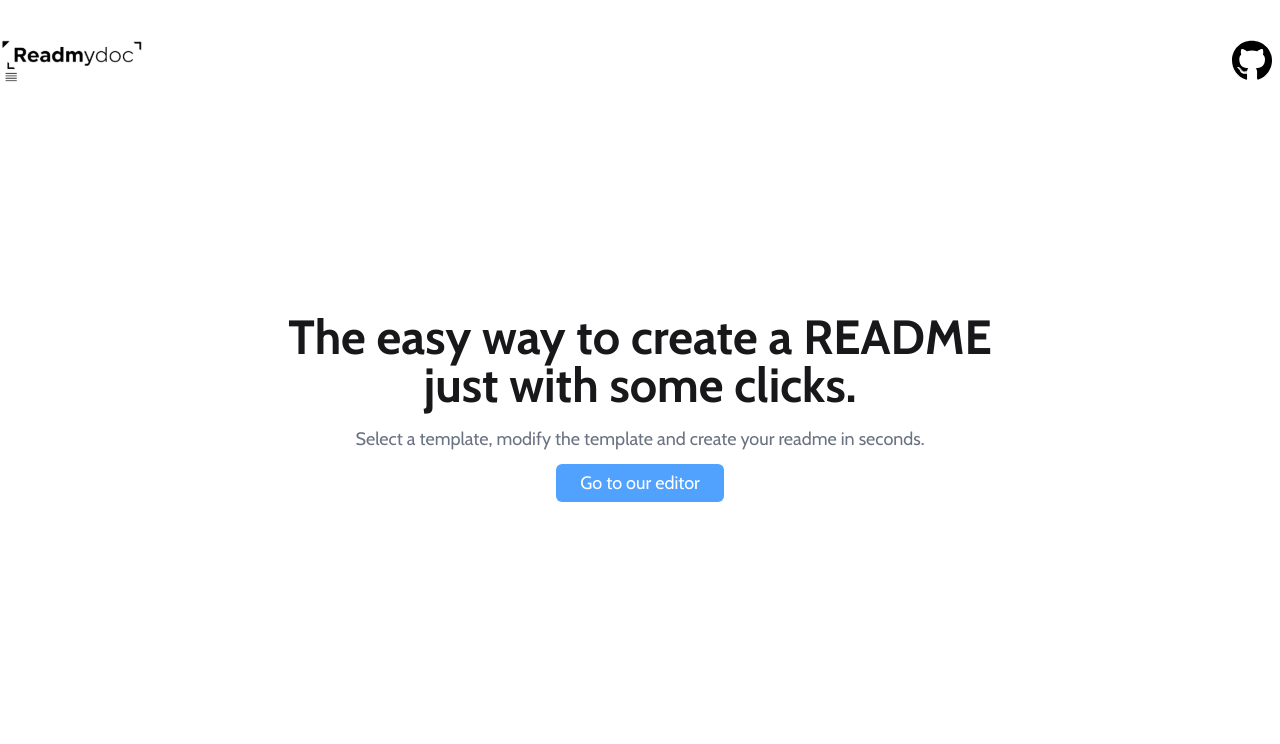
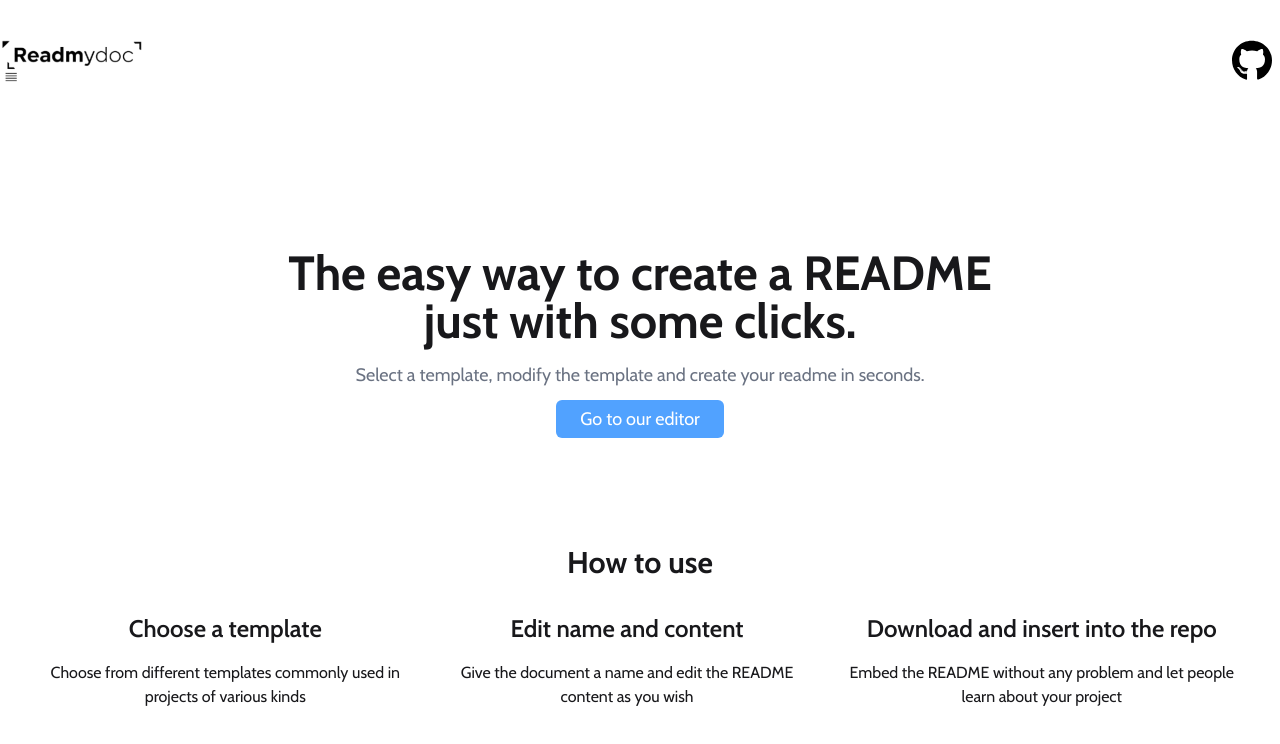
Before and after one commit to radriann21/readmydoc, a Next.js app: page / in a window 1280 px wide. Shown: the top 744 px of the page. Built offline with nearby package versions, Linux system fonts and the light colour scheme.

Commit message:
feat: add InfoSection component and update layout in Home

```diff
--- a/src/app/page.tsx
+++ b/src/app/page.tsx
@@ -1,11 +1,13 @@
 import { Header } from "@/components/Header";
 import { Hero } from "@/components/Hero";
+import { InfoSection } from "@/components/InfoSection";
 
 export default function Home() {
   return (
-    <main className="max-w-7xl mx-auto h-full font-cabin">
+    <main className="max-w-full md:max-w-7xl mx-auto h-screen font-cabin">
       <Header />
       <Hero />
+      <InfoSection />
     </main>
   );
 }
--- a/src/components/Header.tsx
+++ b/src/components/Header.tsx
@@ -4,7 +4,7 @@ import Link from "next/link"
 
 export const Header = () => {
   return (
-    <header className="w-full flex items-center justify-between py-8">
+    <header className="w-full flex items-center justify-between p-4 lg:px-0 md:py-8">
       <Link href="/">
         <Image
           className="w-36"
@@ -14,7 +14,7 @@ export const Header = () => {
       </Link>
 
       <a className="w-fit inline-flex items-center space-x-4 p-2 rounded-full bg-transparent transition-colors duration-300 hover:bg-gray-400/20" href="https://github.com/radriann21/readmydoc" target="_blank">
-        <svg className="w-10" viewBox="0 0 496 512"><path d="M165.9 397.4c0 2-2.3 3.6-5.2 3.6-3.3 .3-5.6-1.3-5.6-3.6 0-2 2.3-3.6 5.2-3.6 3-.3 5.6 1.3 5.6 3.6zm-31.1-4.5c-.7 2 1.3 4.3 4.3 4.9 2.6 1 5.6 0 6.2-2s-1.3-4.3-4.3-5.2c-2.6-.7-5.5 .3-6.2 2.3zm44.2-1.7c-2.9 .7-4.9 2.6-4.6 4.9 .3 2 2.9 3.3 5.9 2.6 2.9-.7 4.9-2.6 4.6-4.6-.3-1.9-3-3.2-5.9-2.9zM244.8 8C106.1 8 0 113.3 0 252c0 110.9 69.8 205.8 169.5 239.2 12.8 2.3 17.3-5.6 17.3-12.1 0-6.2-.3-40.4-.3-61.4 0 0-70 15-84.7-29.8 0 0-11.4-29.1-27.8-36.6 0 0-22.9-15.7 1.6-15.4 0 0 24.9 2 38.6 25.8 21.9 38.6 58.6 27.5 72.9 20.9 2.3-16 8.8-27.1 16-33.7-55.9-6.2-112.3-14.3-112.3-110.5 0-27.5 7.6-41.3 23.6-58.9-2.6-6.5-11.1-33.3 2.6-67.9 20.9-6.5 69 27 69 27 20-5.6 41.5-8.5 62.8-8.5s42.8 2.9 62.8 8.5c0 0 48.1-33.6 69-27 13.7 34.7 5.2 61.4 2.6 67.9 16 17.7 25.8 31.5 25.8 58.9 0 96.5-58.9 104.2-114.8 110.5 9.2 7.9 17 22.9 17 46.4 0 33.7-.3 75.4-.3 83.6 0 6.5 4.6 14.4 17.3 12.1C428.2 457.8 496 362.9 496 252 496 113.3 383.5 8 244.8 8zM97.2 352.9c-1.3 1-1 3.3 .7 5.2 1.6 1.6 3.9 2.3 5.2 1 1.3-1 1-3.3-.7-5.2-1.6-1.6-3.9-2.3-5.2-1zm-10.8-8.1c-.7 1.3 .3 2.9 2.3 3.9 1.6 1 3.6 .7 4.3-.7 .7-1.3-.3-2.9-2.3-3.9-2-.6-3.6-.3-4.3 .7zm32.4 35.6c-1.6 1.3-1 4.3 1.3 6.2 2.3 2.3 5.2 2.6 6.5 1 1.3-1.3 .7-4.3-1.3-6.2-2.2-2.3-5.2-2.6-6.5-1zm-11.4-14.7c-1.6 1-1.6 3.6 0 5.9 1.6 2.3 4.3 3.3 5.6 2.3 1.6-1.3 1.6-3.9 0-6.2-1.4-2.3-4-3.3-5.6-2z"/></svg>
+        <svg className="w-10" viewBox="0 0 496 512"><path d="M165.9 397.4c0 2-2.3 3.6-5.2 3.6-3.3 .3-5.6-1.3-5.6-3.6 0-2 2.3-3.6 5.2-3.6 3-.3 5.6 1.3 5.6 3.6zm-31.1-4.5c-.7 2 1.3 4.3 4.3 4.9 2.6 1 5.6 0 6.2-2s-1.3-4.3-4.3-5.2c-2.6-.7-5.5 .3-6.2 2.3zm44.2-1.7c-2.9 .7-4.9 2.6-4.6 4.9 .3 2 2.9 3.3 5.9 2.6 2.9-.7 4.9-2.6 4.6-4.6-.3-1.9-3-3.2-5.9-2.9zM244.8 8C106.1 8 0 113.3 0 252c0 110.9 69.8 205.8 169.5 239.2 12.8 2.3 17.3-5.6 17.3-12.1 0-6.2-.3-40.4-.3-61.4 0 0-70 15-84.7-29.8 0 0-11.4-29.1-27.8-36.6 0 0-22.9-15.7 1.6-15.4 0 0 24.9 2 38.6 25.8 21.9 38.6 58.6 27.5 72.9 20.9 2.3-16 8.8-27.1 16-33.7-55.9-6.2-112.3-14.3-112.3-110.5 0-27.5 7.6-41.3 23.6-58.9-2.6-6.5-11.1-33.3 2.6-67.9 20.9-6.5 69 27 69 27 20-5.6 41.5-8.5 62.8-8.5s42.8 2.9 62.8 8.5c0 0 48.1-33.6 69-27 13.7 34.7 5.2 61.4 2.6 67.9 16 17.7 25.8 31.5 25.8 58.9 0 96.5-58.9 104.2-114.8 110.5 9.2 7.9 17 22.9 17 46.4 0 33.7-.3 75.4-.3 83.6 0 6.5 4.6 14.4 17.3 12.1C428.2 457.8 496 362.9 496 252 496 113.3 383.5 8 244.8 8zM97.2 352.9c-1.3 1-1 3.3 .7 5.2 1.6 1.6 3.9 2.3 5.2 1 1.3-1 1-3.3-.7-5.2-1.6-1.6-3.9-2.3-5.2-1zm-10.8-8.1c-.7 1.3 .3 2.9 2.3 3.9 1.6 1 3.6 .7 4.3-.7 .7-1.3-.3-2.9-2.3-3.9-2-.6-3.6-.3-4.3 .7zm32.4 35.6c-1.6 1.3-1 4.3 1.3 6.2 2.3 2.3 5.2 2.6 6.5 1 1.3-1.3 .7-4.3-1.3-6.2-2.2-2.3-5.2-2.6-6.5-1zm-11.4-14.7c-1.6 1-1.6 3.6 0 5.9 1.6 2.3 4.3 3.3 5.6 2.3 1.6-1.3 1.6-3.9 0-6.2-1.4-2.3-4-3.3-5.6-2z" /></svg>
       </a>
     </header>
   )
--- a/src/components/Hero.tsx
+++ b/src/components/Hero.tsx
@@ -2,9 +2,9 @@ import Link from "next/link";
 
 export const Hero = () => {
   return (
-    <section className="w-full flex items-center justify-center mt-48">
-      <div className="text-center w-[60%]">
-        <h2 className="font-bold text-5xl">
+    <section className="w-full flex items-center justify-center mt-16 lg:mt-32 h-[60vh] lg:h-auto px-4 md:px-0">
+      <div className="text-center w-full lg:w-[60%]">
+        <h2 className="font-bold text-3xl md:text-5xl">
           The easy way to create a README just with some clicks.
         </h2>
         <p className="my-4 text-gray-500 text-lg">
--- /dev/null
+++ b/src/components/InfoSection.tsx
@@ -0,0 +1,36 @@
+const faqs = [
+  {
+    id: 1,
+    title: "Choose a template",
+    text: "Choose from different templates commonly used in projects of various kinds"
+  },
+  {
+    id: 2,
+    title: "Edit name and content",
+    text: "Give the document a name and edit the README content as you wish"
+  },
+  {
+    id: 3,
+    title: "Download and insert into the repo",
+    text: "Embed the README without any problem and let people learn about your project"
+  }
+]
+
+export const InfoSection = () => {
+  return (
+    <section className="w-full px-4 md:px-8 mt-10 lg:mt-28">
+      <h2 className="mx-auto w-fit text-3xl font-cabin font-bold">How to use</h2>
+
+      <section className="mt-8 flex flex-col lg:flex-row space-y-8 lg:space-y-0 lg:space-x-8">
+        {
+          faqs.map(faq => (
+            <article className="text-center" key={faq.id}>
+              <h3 className="text-2xl font-semibold">{faq.title}</h3>
+              <p className="mt-4">{faq.text}</p>
+            </article>
+          ))
+        }
+      </section>
+    </section>
+  )
+}
```
